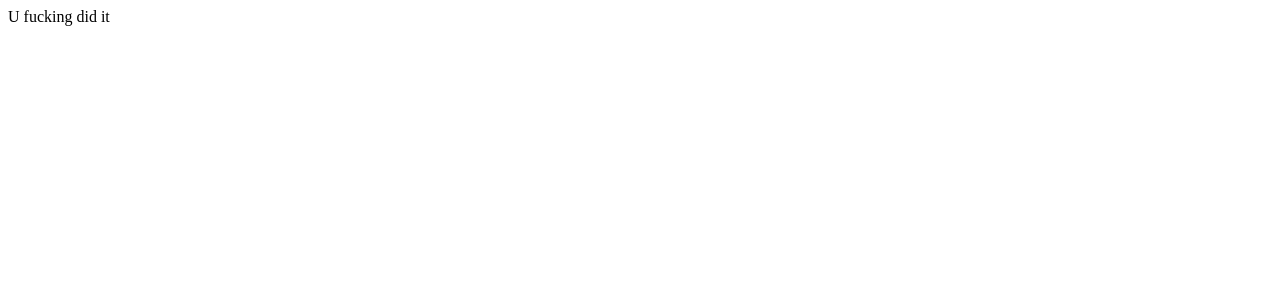
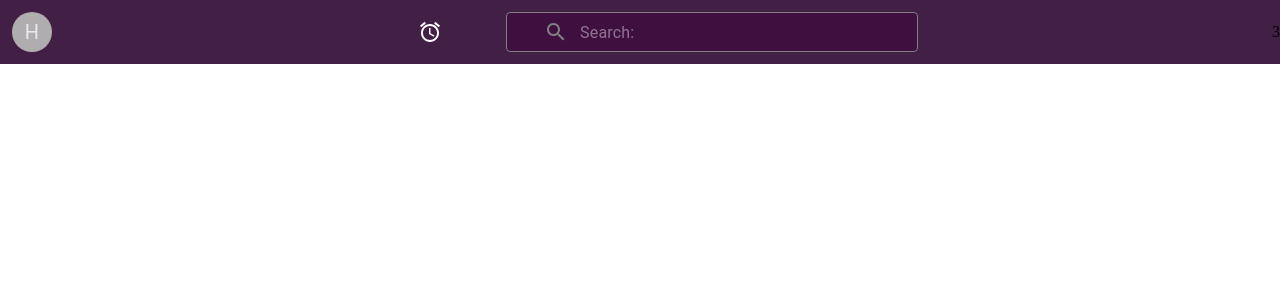
Before and after one commit to jkim552/Slack-Cloning-Project, a React (Create React App) app: page /slack in a window 1280 px wide. Shown: the top 300 px of the page. Built offline with nearby package versions, Linux system fonts and the light colour scheme.

Commit message:
updated slack page

```diff
--- a/package.json
+++ b/package.json
@@ -5,6 +5,7 @@
   "dependencies": {
     "@emotion/react": "^11.9.3",
     "@emotion/styled": "^11.9.3",
+    "@mui/icons-material": "^5.8.4",
     "@mui/material": "^5.9.0",
     "@testing-library/jest-dom": "^5.16.4",
     "@testing-library/react": "^13.3.0",
--- a/public/index.html
+++ b/public/index.html
@@ -26,7 +26,7 @@
     -->
     <title>React App</title>
   </head>
-  <body>
+  <body style="margin: 0px; padding:0px;">
     <noscript>You need to enable JavaScript to run this app.</noscript>
     <div id=  "root"></div>
     <!--
--- /dev/null
+++ b/src/components/Header/Header.jsx
@@ -0,0 +1,58 @@
+import React from 'react';
+import { styled } from '@mui/material/styles';
+import { Avatar, InputAdornment, TextField } from '@mui/material';
+import AccessAlarmIcon from '@mui/icons-material/AccessAlarm';
+import SearchIcon from '@mui/icons-material/Search';
+import styles from './Header.module.css';
+
+const MyTextField = styled(TextField)({
+  borderRadius: '50px',
+  '& label.Mui-focused': {
+    color: 'white',
+  },
+  '& .MuiInput-underline:after': {
+    borderBottomColor: 'white',
+  },
+  '& .MuiOutlinedInput-root': {
+    '& fieldset': {
+      borderColor: 'grey',
+    },
+    '&:hover fieldset': {
+      borderColor: 'white',
+    },
+    '&.Mui-focused fieldset': {
+      borderColor: 'white',
+    },
+    color: 'white',
+    backgroundColor: '#3f0f40',
+  },
+});
+
+const Header = () => {
+  return (
+    <div className={styles.container}>
+      <div className={styles.left}>
+        <Avatar className={styles.profile}>H</Avatar>
+      </div>
+      <div className={styles.middle}>
+        <AccessAlarmIcon className={styles.alarm} />
+        <MyTextField
+          variant={'outlined'}
+          size={'small'}
+          fullWidth
+          InputProps={{
+            startAdornment: (
+              <InputAdornment position='start'>
+                <SearchIcon className={styles.searchSvgIcon} />
+              </InputAdornment>
+            ),
+          }}
+          placeholder={' Search: '}
+        ></MyTextField>
+      </div>
+      <div className={styles.right}>3</div>
+    </div>
+  );
+};
+
+export default Header;
--- /dev/null
+++ b/src/components/Header/Header.module.css
@@ -0,0 +1,38 @@
+.container{
+    display: flex;
+    flex-direction: row;
+    align-items: center;
+    justify-content: space-between;
+    width: 100%;
+    background-color: #421f44;
+    height: 64px;
+}
+
+.left{
+    margin-left: 12px;
+    margin-right: 12px;
+}
+
+.profile{
+    opacity: 90%;
+}
+
+.middle{
+    display: flex;
+    justify-content: center;
+    align-items: center;
+    width: 100%;
+    max-width: 500px;
+}
+
+.alarm{
+    color: white;
+    margin-right: 64px;
+}
+
+
+
+.searchSvgIcon {
+    color: grey;
+    margin-left: 24px;
+}
--- a/src/pages/Slack/Slack.jsx
+++ b/src/pages/Slack/Slack.jsx
@@ -1,7 +1,12 @@
 import React from 'react';
+import Header from '../../components/Header/Header';
 
 const Slack = () => {
-  return <div>U fucking did it</div>;
+  return (
+    <div>
+      <Header />
+    </div>
+  );
 };
 
 export default Slack;
```
Also changed, not shown: src/components/App.jsx (renamed from src/components/App.js), 1 other file (tests, documents, lock files or other folders).
